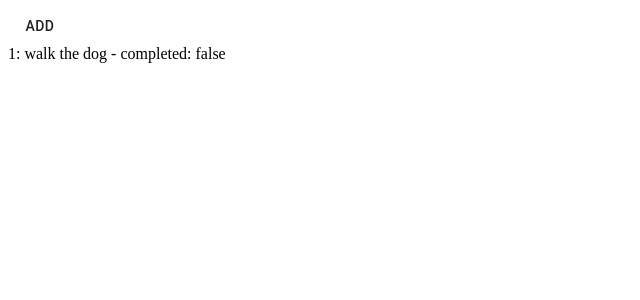
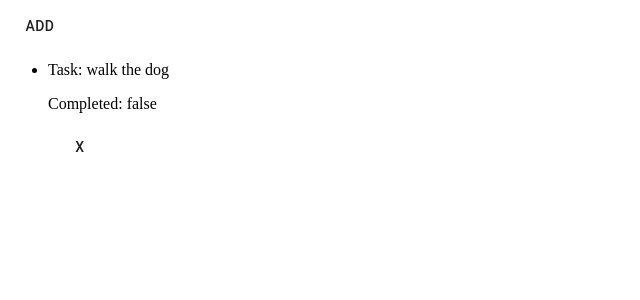
Before and after one commit to akvernekar/apollo-client-cache, a React (Create React App) app: page / in a window 1280 px wide. Both pictures are taken after a click on the button "ADD". Shown: the top 300 px of the page, without its empty margins (0-640 px from the left). Built offline with nearby package versions, Linux system fonts and the light colour scheme.

Commit message:
Added the initial create for the todos and added the delete as well.

```diff
--- a/package.json
+++ b/package.json
@@ -12,7 +12,8 @@
     "graphql": "14.3.1",
     "graphql-tag": "2.10.1",
     "react": "16.8.6",
-    "react-dom": "16.8.6"
+    "react-dom": "16.8.6",
+    "shortid": "^2.2.15"
   },
   "scripts": {
     "start": "react-scripts start",
--- a/src/App.js
+++ b/src/App.js
@@ -1,29 +1,37 @@
 import React from 'react';
 import { useQuery, useMutation } from '@apollo/react-hooks';
-import { GET_TODO, CREATE_TODO } from './graphql/cache';
+import { GET_TODOS, CREATE_TODO, DELETE_TODO } from './graphql/cache';
 import Button from '@material-ui/core/Button';
 
 function App() {
   const [createTodo] = useMutation(CREATE_TODO);
-  const { loading, error, data } = useQuery(GET_TODO);
+  const [deleteTodo] = useMutation(DELETE_TODO);
+  const { loading, error, data } = useQuery(GET_TODOS);
 
-  console.log('data', data);
+  const RenderTodos = todos =>
+    todos.map(todo => (
+      <li key={todo.id}>
+        <div>
+          <p>{`Task: ${todo.task}`}</p>
+          <p>{`Completed: ${todo.completed}`}</p>
+          <Button onClick={() => deleteTodo({ variables: { id: todo.id } })}>
+            X
+          </Button>
+        </div>
+      </li>
+    ));
 
   return (
     <div>
       <Button
-        onClick={() =>
-          createTodo({
-            variables: { id: 1, task: 'walk the dog', completed: false }
-          })
-        }
+        onClick={() => createTodo({ variables: { task: 'walk the dog' } })}
       >
         ADD
       </Button>
       {!error && loading ? (
         <div>Loading...</div>
-      ) : data && data.newTodo ? (
-        <div>{`${data.newTodo.id}: ${data.newTodo.task} - completed: ${data.newTodo.completed}`}</div>
+      ) : data && data.todos ? (
+        <ul>{RenderTodos(data.todos)}</ul>
       ) : (
         <div>NADA</div>
       )}
--- a/src/graphql/cache.js
+++ b/src/graphql/cache.js
@@ -1,14 +1,41 @@
 import gql from 'graphql-tag';
+const shortid = require('shortid');
+
+export const typeDefs = gql`
+  type Todo {
+    id: Int!
+    task: String!
+    completed: Boolean!
+  }
+  type Todos {
+    todos: [Todo]
+  }
+`;
 
 export const CREATE_TODO = gql`
   mutation createTodo($id: Int!, $task: String!, $completed: Boolean!) {
     createTodo(id: $id, task: $task, completed: $completed) @client
   }
 `;
+export const DELETE_TODO = gql`
+  mutation deleteTodo($id: Int!) {
+    deleteTodo(id: $id) @client
+  }
+`;
 
-export const GET_TODO = gql`
+export const GET_TODOS = gql`
   {
-    newTodo @client {
+    todos @client {
+      id
+      task
+      completed
+    }
+  }
+`;
+
+const query = gql`
+  query GetTodos {
+    todos @client {
       id
       task
       completed
@@ -18,14 +45,28 @@ export const GET_TODO = gql`
 
 export const resolvers = {
   Mutation: {
-    createTodo: (_, { id, task, completed }, { cache }) => {
+    createTodo: (_, { task }, { cache }) => {
       const newTodo = {
         __typename: 'Todo',
-        id,
+        id: shortid.generate(),
         task,
-        completed
+        completed: false
       };
-      const data = { newTodo };
+
+      try {
+        const { todos } = cache.readQuery({ query });
+        const data = { todos: [...todos, newTodo] };
+        cache.writeData({ data });
+        return null;
+      } catch {
+        const data = { todos: [newTodo] };
+        cache.writeData({ data });
+        return null;
+      }
+    },
+    deleteTodo: (_, { id }, { cache }) => {
+      const { todos } = cache.readQuery({ query });
+      const data = { todos: todos.filter(todo => todo.id !== id) };
       cache.writeData({ data });
       return null;
     }
--- a/src/index.js
+++ b/src/index.js
@@ -3,11 +3,12 @@ import ReactDOM from 'react-dom';
 import { ApolloClient } from 'apollo-client';
 import { ApolloProvider } from '@apollo/react-hooks';
 import { InMemoryCache } from 'apollo-cache-inmemory';
-import { resolvers } from './graphql/cache';
+import { typeDefs, resolvers } from './graphql/cache';
 import App from './App';
 
 const client = new ApolloClient({
   cache: new InMemoryCache(),
+  typeDefs,
   resolvers
 });
 
```
